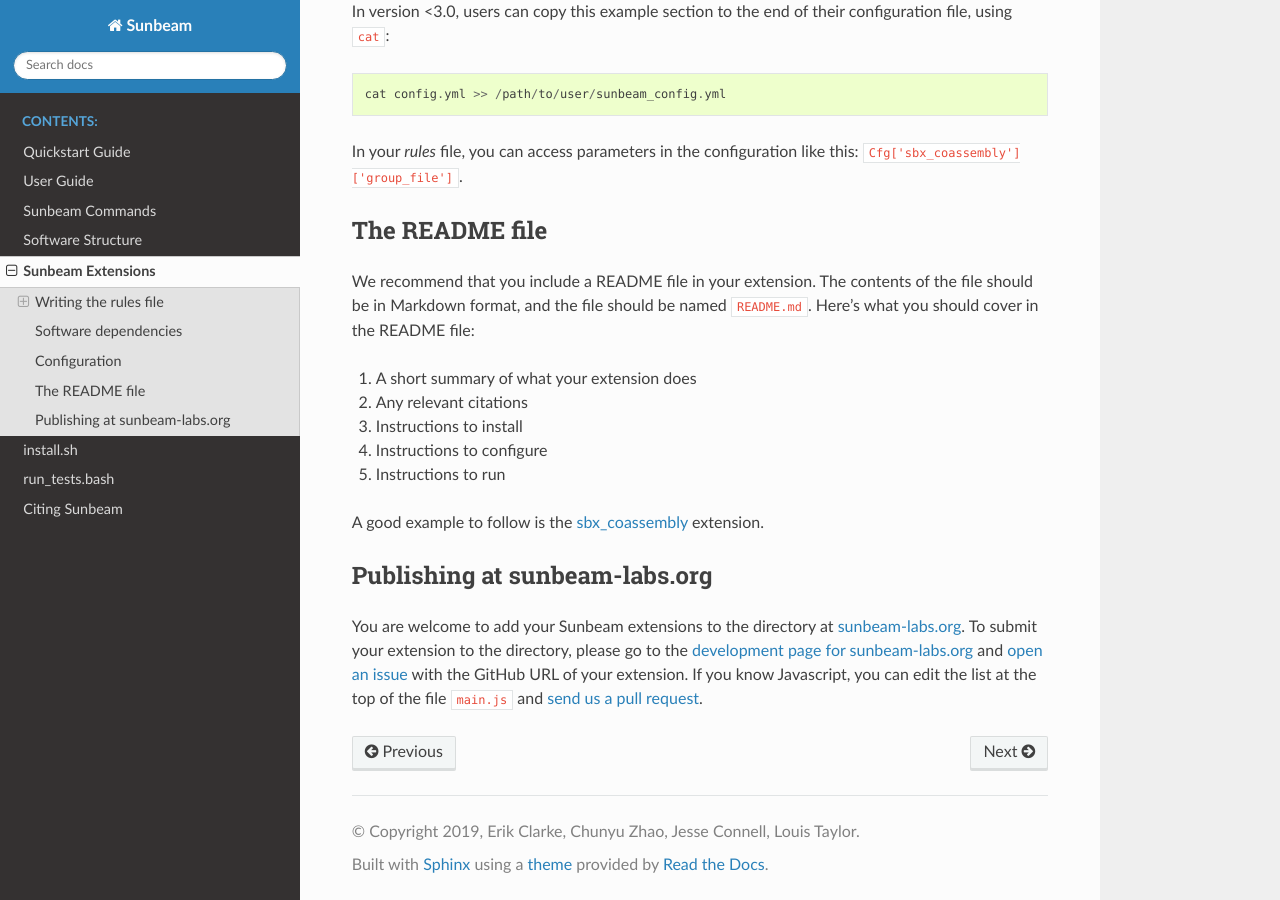
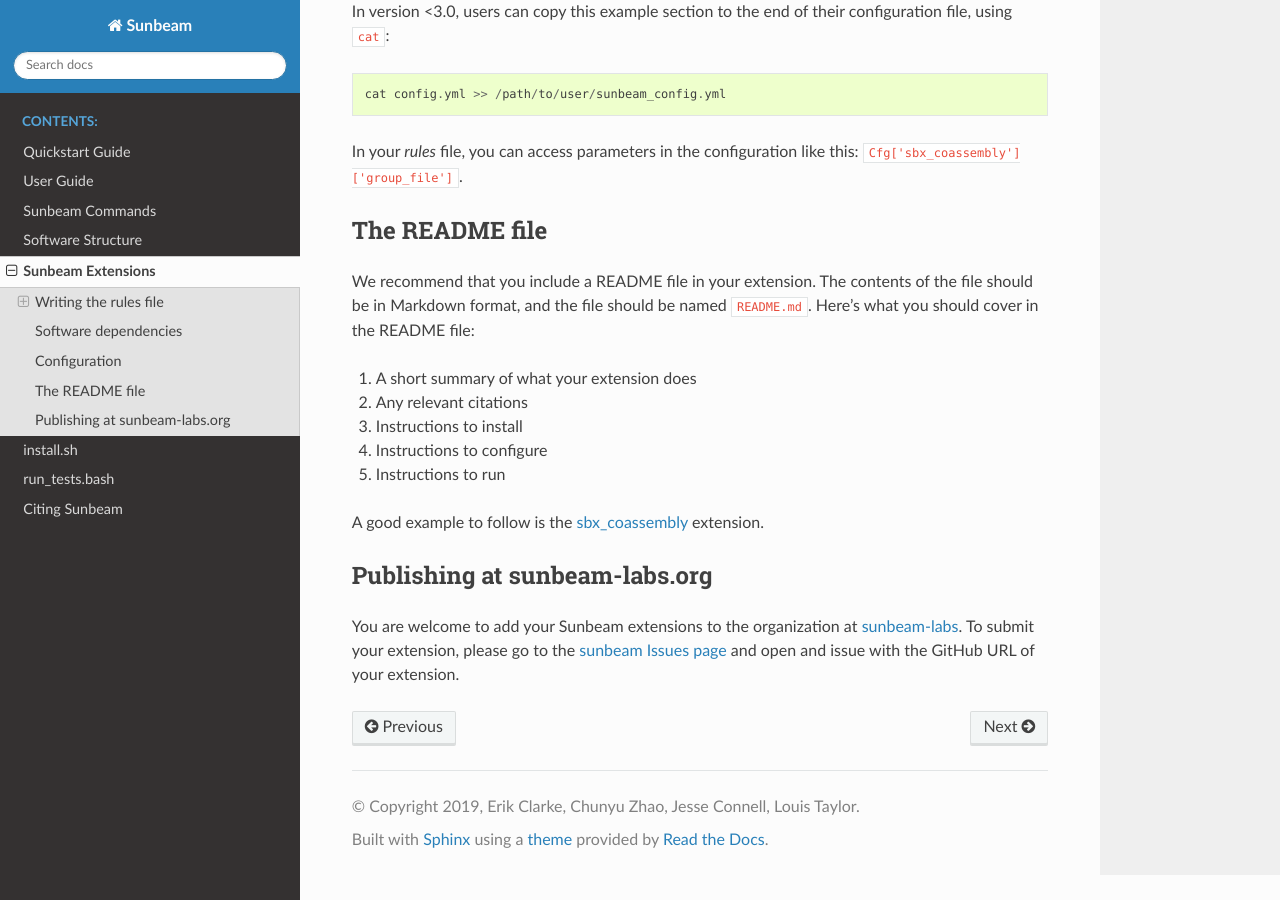
Before and after one commit to sunbeam-labs/sunbeam, a Sphinx documentation site: the page built from docs/extensions.rst, in a window 1280 px wide and 900 px high, scrolled down 6578 px. Built offline with Sphinx 7.4.7 and the Read the Docs theme 2.0.0, drawn with Linux system fonts in a browser that asks for light colours; pages that are not in the unit, such as notebooks, are missing from menus; the version number could not be read and is left out.

Commit message:
Update extensions.rst

```diff
--- a/docs/extensions.rst
+++ b/docs/extensions.rst
@@ -385,13 +385,8 @@
 Publishing at sunbeam-labs.org
 ==============================
 
-You are welcome to add your Sunbeam extensions to the directory at
-`sunbeam-labs.org <https://sunbeam-labs.org/>`_.  To submit your
-extension to the directory, please go to the `development page for
-sunbeam-labs.org
-<https://github.com/sunbeam-labs/sunbeam-labs.github.io>`_ and `open
-an issue
-<https://github.com/sunbeam-labs/sunbeam-labs.github.io/issues>`_ with
-the GitHub URL of your extension. If you know Javascript, you can edit
-the list at the top of the file ``main.js`` and `send us a pull request
-<https://github.com/sunbeam-labs/sunbeam-labs.github.io/pulls>`_.
+You are welcome to add your Sunbeam extensions to the organization at
+`sunbeam-labs <https://github.com/sunbeam-labs>`_.  To submit your
+extension, please go to the `sunbeam Issues page
+<https://github.com/sunbeam-labs/sunbeam/issues>`_ and open and issue with
+the GitHub URL of your extension.
```
